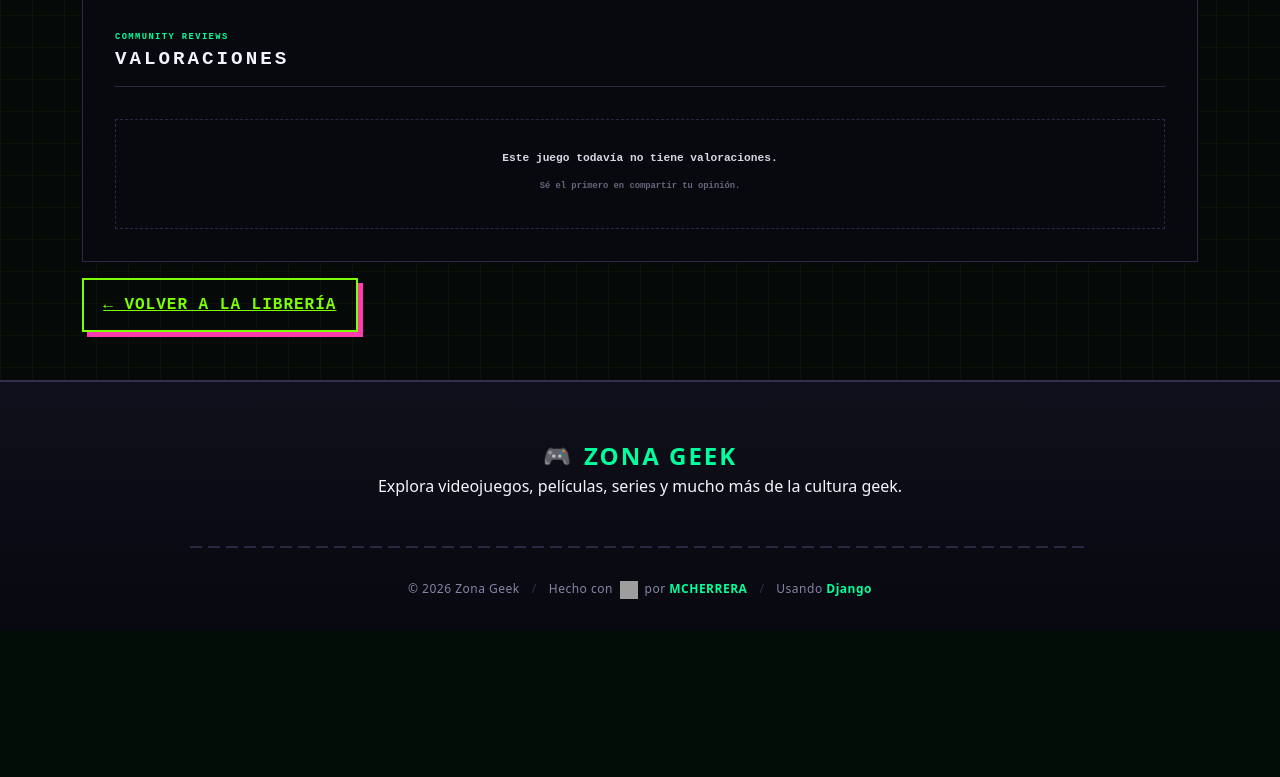
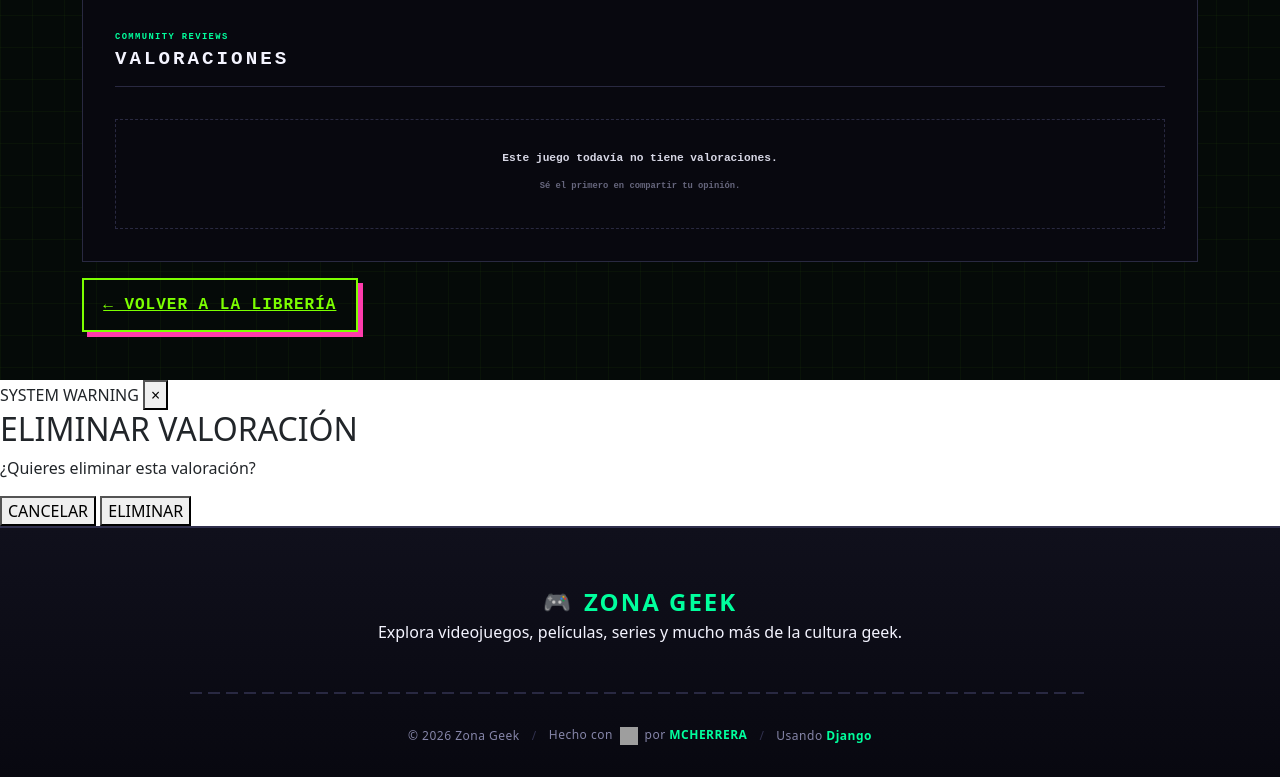
Before and after one commit to mc-herrera-90/django-backend-first, a Django app: template games/templates/detail.html in a window 1280 px wide. Shown: the part 1001-1778 px from the top of the page. Before the commit the page ends 1600 px from the top, so only its background shows below. Run offline with Django 5.2, Linux system fonts and the light colour scheme; the template is opened without the code that fills it, so the values that code supplies are empty; some libraries are stand-ins or nearby versions; grey boxes are pictures that could not be loaded.

Commit message:
refactor: replace native confirm() with custom modal and enable review deletion

```diff
--- a/games/templates/detail.html
+++ b/games/templates/detail.html
@@ -150,14 +150,18 @@
                 <button type="submit" class="retro-game-rating-button">VALORAR JUEGO</button>
               {% endif %}
             </form>
-            <!-- ELIMINAR VALORACIÓN -->
+            <!-- =================================================
+                 ELIMINAR MI VALORACIÓN
+                 ================================================= -->
             {% if user_rating %}
               <form method="post"
-                    action="{% url 'games:delete_rating' game.id %}"
-                    class="retro-game-rating-delete-form"
-                    onsubmit="return confirm('¿Quieres eliminar tu valoración y comentario?');">
+                    action="{% url 'games:delete_rating' user_rating.id %}"
+                    class="retro-game-rating-delete-form">
                 {% csrf_token %}
-                <button type="submit" class="retro-game-rating-delete-button">
+                <button type="button"
+                        class="retro-game-rating-delete-button"
+                        data-delete-modal
+                        data-delete-message="¿Quieres eliminar tu valoración y comentario?">
                   ELIMINAR VALORACIÓN Y COMENTARIO
                 </button>
               </form>
@@ -181,7 +185,9 @@
             <div class="retro-game-reviews-list">
               {% for rating in ratings %}
                 <article class="retro-game-review">
-                  <!-- USUARIO -->
+                  <!-- =================================================
+                       USUARIO
+                       ================================================= -->
                   <div class="retro-game-review-user">
                     <div class="retro-game-review-avatar">
                       {% if rating.user.avatar %}
@@ -196,7 +202,9 @@
                       <small>{{ rating.created_at|date:"d/m/Y" }}</small>
                     </div>
                   </div>
-                  <!-- PUNTUACIÓN -->
+                  <!-- =================================================
+                       PUNTUACIÓN
+                       ================================================= -->
                   <div class="retro-game-review-rating">
                     <span class="retro-game-review-stars">
                       {% for star in "12345" %}
@@ -209,7 +217,9 @@
                     </span>
                     <strong>{{ rating.rating }}/5</strong>
                   </div>
-                  <!-- COMENTARIO -->
+                  <!-- =================================================
+                       COMENTARIO
+                       ================================================= -->
                   {% if rating.comment %}
                     <div class="retro-game-review-comment">
                       <p>{{ rating.comment }}</p>
@@ -218,6 +228,28 @@
                     <div class="retro-game-review-comment">
                       <p class="retro-game-review-no-comment">Este usuario no dejó un comentario.</p>
                     </div>
+                  {% endif %}
+                  <!-- =================================================
+                       ELIMINAR VALORACIÓN
+                       ================================================= -->
+                  {% if user.is_authenticated %}
+                    {% if rating.user == user or perms.games.delete_gamerating %}
+                      <form method="post"
+                            action="{% url 'games:delete_rating' rating.id %}"
+                            class="retro-game-review-delete-form">
+                        {% csrf_token %}
+                        <button type="button"
+                                class="retro-game-review-delete-button btn btn-danger rounded-0 mt-2"
+                                data-delete-modal
+                                data-delete-message="{% if rating.user == user %}¿Quieres eliminar tu valoración y comentario?{% else %}¿Quieres eliminar esta valoración de la comunidad?{% endif %}">
+                          {% if rating.user == user %}
+                            ELIMINAR MI VALORACIÓN
+                          {% else %}
+                            ELIMINAR VALORACIÓN
+                          {% endif %}
+                        </button>
+                      </form>
+                    {% endif %}
                   {% endif %}
                 </article>
               {% endfor %}
@@ -276,4 +308,39 @@
       </div>
     </main>
   </div>
+  <!-- =====================================================
+       POPUP DE CONFIRMACIÓN
+       ===================================================== -->
+  <div class="retro-delete-modal" id="retro-delete-modal" aria-hidden="true">
+    <div class="retro-delete-modal-backdrop" data-delete-close></div>
+    <div class="retro-delete-modal-dialog"
+         role="dialog"
+         aria-modal="true"
+         aria-labelledby="retro-delete-modal-title">
+      <!-- HEADER -->
+      <div class="retro-delete-modal-header">
+        <span>SYSTEM WARNING</span>
+        <button type="button"
+                class="retro-delete-modal-close"
+                data-delete-close
+                aria-label="Cerrar">×</button>
+      </div>
+      <!-- CONTENIDO -->
+      <div class="retro-delete-modal-body">
+        <h2 id="retro-delete-modal-title">ELIMINAR VALORACIÓN</h2>
+        <p id="retro-delete-modal-message">¿Quieres eliminar esta valoración?</p>
+      </div>
+      <!-- ACCIONES -->
+      <div class="retro-delete-modal-actions">
+        <button type="button" class="retro-delete-modal-cancel" data-delete-close>CANCELAR</button>
+        <button type="button"
+                class="retro-delete-modal-confirm"
+                id="retro-delete-modal-confirm">ELIMINAR</button>
+      </div>
+    </div>
+  </div>
+  <!-- =====================================================
+       JAVASCRIPT DEL POPUP
+       ===================================================== -->
+  <script src="{% static 'js/game-detail.js' %}"></script>
 {% endblock %}
```
